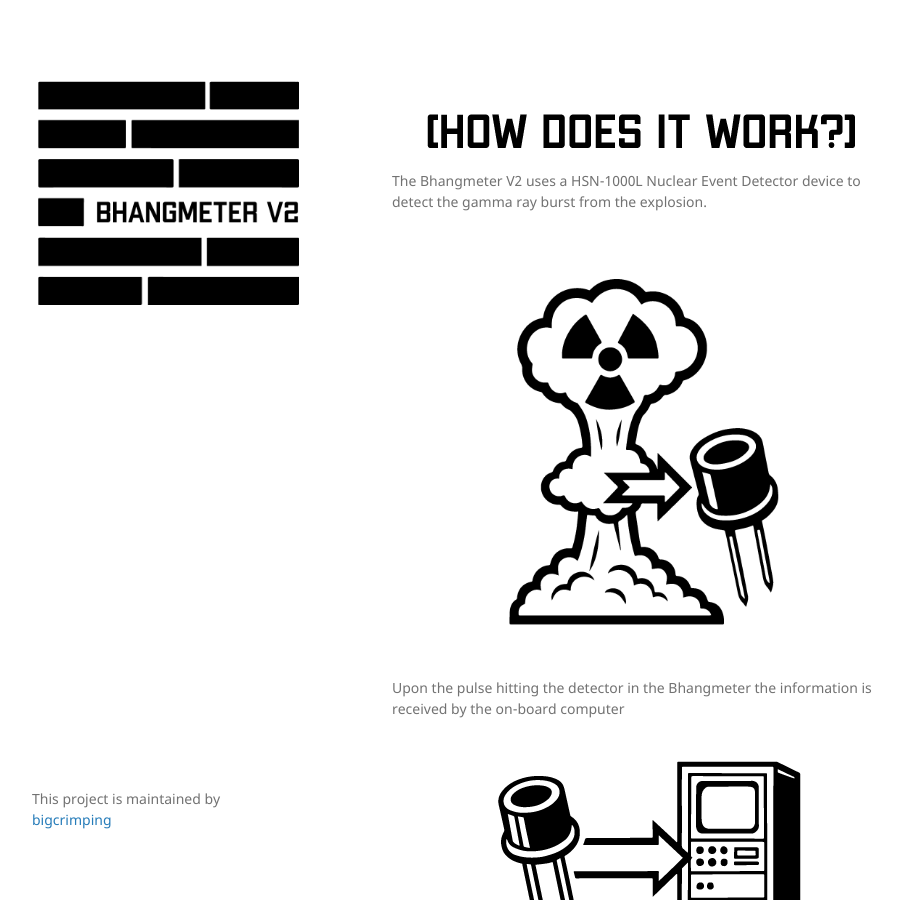
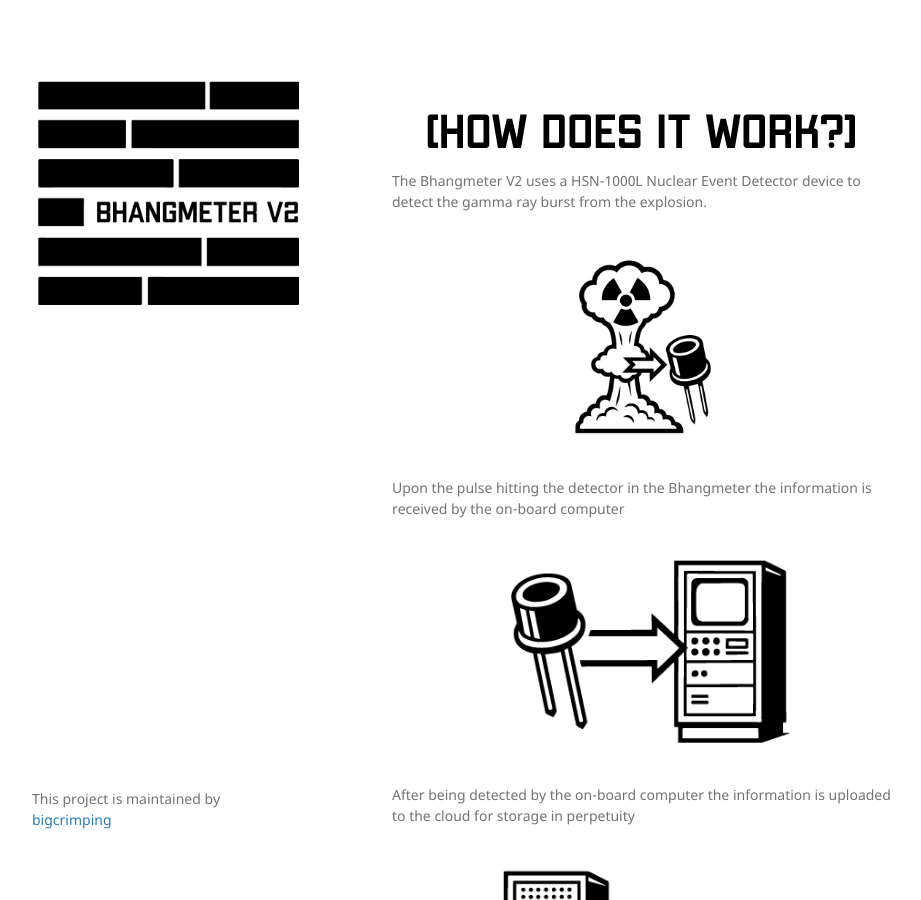
Before and after one commit to bigcrimping/bhangmeter, a Jekyll site: the page built from index.md, in a window 1280 px wide and 900 px high, scrolled down 703 px. Shown: the whole window, without its empty margins (178-1099 px from the left). Built offline with Jekyll 4.4.1, drawn with Linux system fonts in a browser that asks for light colours; our own code applies the rules of GitHub Pages for plain Markdown files.

Commit message:
adjusted pic sizes

```diff
--- a/index.md
+++ b/index.md
@@ -79,7 +79,7 @@ The Bhangmeter V2 uses a HSN-1000L Nuclear Event Detector device to detect the g
 
 <p align="center">
   <a href="./assets/img/blast_to_diode.png" target="_blank">
-    <img src="./assets/img/blast_to_diode.png" alt="Blast to Diode Diagram" style="max-height: 400px; margin: 10px 0;">
+    <img src="./assets/img/blast_to_diode.png" alt="Blast to Diode Diagram" style="max-height: 200px; margin: 10px 0;">
   </a>
 </p>
 
@@ -87,7 +87,7 @@ Upon the pulse hitting the detector in the Bhangmeter the information is receive
 
 <p align="center">
   <a href="./assets/img/computer.png" target="_blank">
-    <img src="./assets/img/computer.png" alt="On-board Computer Diagram" style="max-height: 400px; margin: 10px 0;">
+    <img src="./assets/img/computer.png" alt="On-board Computer Diagram" style="max-height: 200px; margin: 10px 0;">
   </a>
 </p>
 
@@ -95,7 +95,7 @@ After being detected by the on-board computer the information is uploaded to the
 
 <p align="center">
   <a href="./assets/img/cloud.png" target="_blank">
-    <img src="./assets/img/cloud.png" alt="Cloud Storage Diagram" style="max-height: 400px; margin: 10px 0;">
+    <img src="./assets/img/cloud.png" alt="Cloud Storage Diagram" style="max-height: 200px; margin: 10px 0;">
   </a>
 </p>
 
@@ -103,7 +103,7 @@ A short time later the blastwave will hit the Bhangmeter V2 at which time it wil
 
 <p align="center">
   <a href="./assets/img/destruct.png" target="_blank">
-    <img src="./assets/img/destruct.png" alt="Destruction Diagram" style="max-height: 400px; margin: 10px 0;">
+    <img src="./assets/img/destruct.png" alt="Destruction Diagram" style="max-height: 200px; margin: 10px 0;">
   </a>
 </p>
 
```
